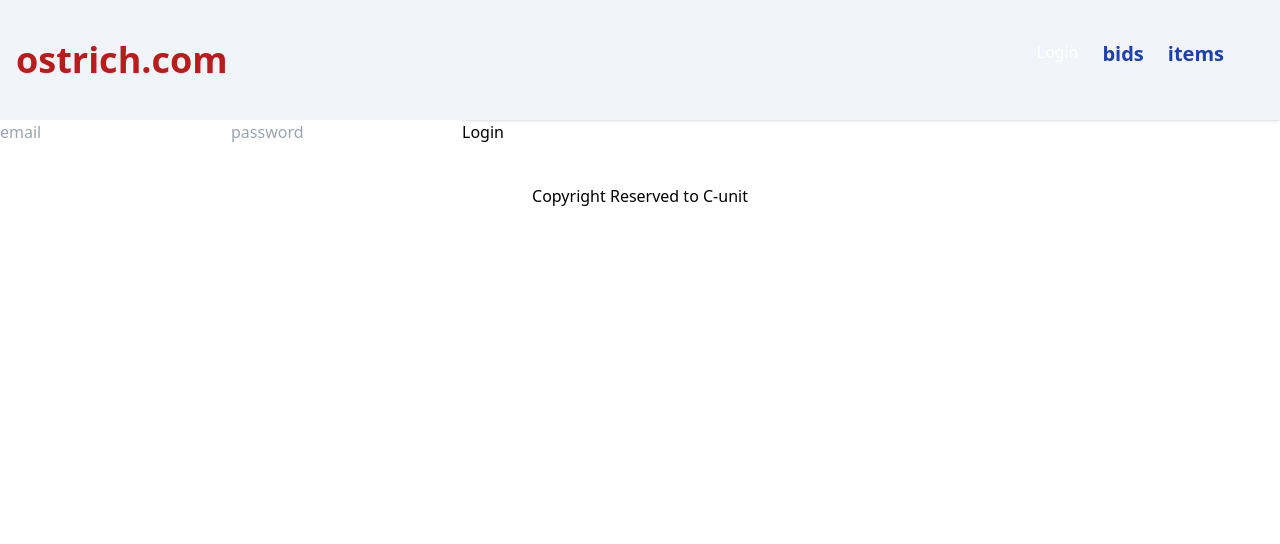
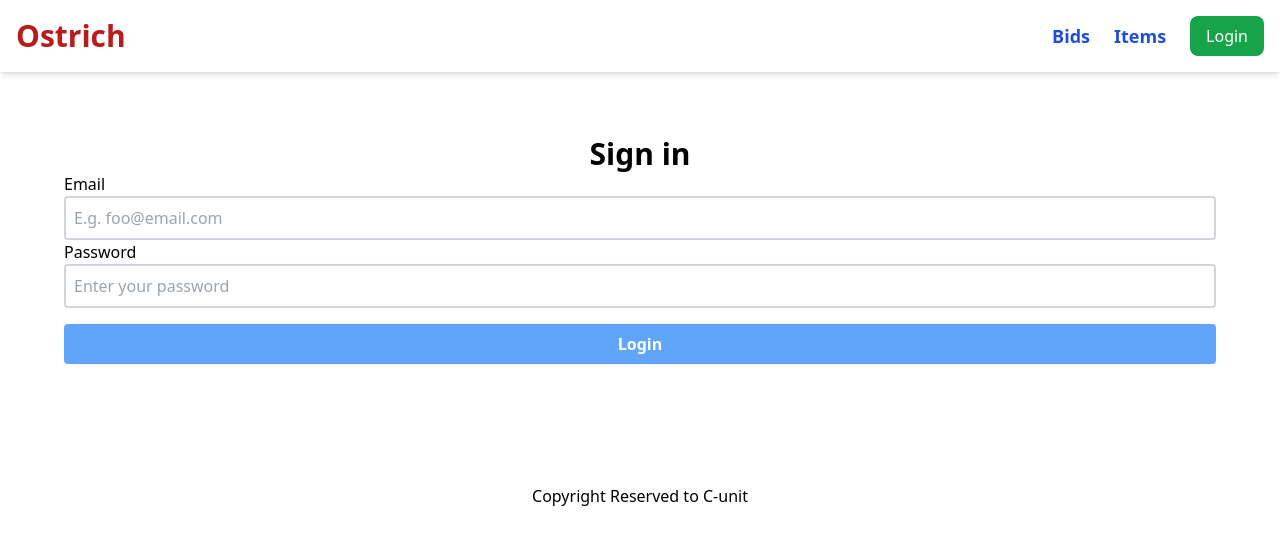
Before and after one commit to GivenMoreti/auction-app-mern-api, a React (Vite) app in the folder frontend/: page /login in a window 1280 px wide. Shown: the top 544 px of the page. Built offline with nearby package versions, Linux system fonts and the light colour scheme; no server answers.

Commit message:
Nav loggedIn as UI fixed

```diff
--- a/frontend/src/App.jsx
+++ b/frontend/src/App.jsx
@@ -39,12 +39,47 @@ function App() {
             path="/bids"
           />
 
-          <Route element={<Items />} path="/items" />
-          <Route element={<CreateItem />} path="/add-new-item" />
-          <Route element={<EditItem />} path="/items/:id" />
-          <Route element={<Details />} path="/auctions/:id" />
+          <Route
+            element={
+              <ProtectedRoute>
+                <Items />
+              </ProtectedRoute>
+            }
+            path="/items"
+          />
+          <Route
+            element={
+              <ProtectedRoute>
+                <CreateItem />
+              </ProtectedRoute>
+            }
+            path="/add-new-item"
+          />
+          <Route
+            element={
+              <ProtectedRoute>
+                <EditItem />
+              </ProtectedRoute>
+            }
+            path="/items/:id"
+          />
+          <Route
+            element={
+              <ProtectedRoute>
+                <Details />
+              </ProtectedRoute>
+            }
+            path="/auctions/:id"
+          />
 
-          <Route element={<CreateAuction />} path="/create-auction/:id" />
+          <Route
+            element={
+              <ProtectedRoute>
+                <CreateAuction />
+              </ProtectedRoute>
+            }
+            path="/create-auction/:id"
+          />
           <Route element={<NotFound />} path="*" />
         </Routes>
         <Footer />
--- a/frontend/src/components/Nav.jsx
+++ b/frontend/src/components/Nav.jsx
@@ -4,33 +4,51 @@ import { AuthContext } from "../context/AuthContext";
 
 export default function Nav() {
   const { user, logout } = useContext(AuthContext);
+
   return (
-    <div className="shadow bg-slate-100 p-4 flex justify-between">
-      <Link to={"/"} className="font-extrabold  text-4xl text-red-700 py-6">
-       ostrich.com
+    <nav className="shadow-md bg-white p-4 flex justify-between items-center">
+      {/* Logo */}
+      <Link to="/" className="font-extrabold text-3xl text-red-700">
+        Ostrich
       </Link>
-      <div className="flex justify-between  gap-6 py-6 pr-10">
-        {user ? (
-        <div>
-          <span>Logged in as {user.email}</span>
-          <button onClick={logout} style={{ marginLeft: "10px", cursor: "pointer" }}>Logout</button>
-        </div>
-      ) : (
-        <Link to="/login" style={{ color: "#fff", textDecoration: "none" }}>Login</Link>
-      )}
+
+      {/* Navigation Links */}
+      <div className="flex items-center gap-6">
         <Link
-          to={"/bids"}
-          className="font-bold  text-xl text-blue-800 hover:text-gray-600"
+          to="/bids"
+          className="font-semibold text-lg text-blue-700 hover:text-gray-600 transition"
         >
-          bids
+          Bids
         </Link>
         <Link
-          to={"/items"}
-          className="font-bold  text-xl text-blue-800 hover:text-gray-600"
+          to="/items"
+          className="font-semibold text-lg text-blue-700 hover:text-gray-600 transition"
         >
-          items
+          Items
         </Link>
+
+        {/* User Auth Section */}
+        {user ? (
+          <div className="flex items-center gap-4">
+            <span className="text-gray-700 font-medium">
+               <span className="font-semibold text-blue-600">{user.email}</span>
+            </span>
+            <button
+              onClick={logout}
+              className="bg-red-600 text-white px-4 py-2 rounded-lg hover:bg-red-700 transition"
+            >
+              Logout
+            </button>
+          </div>
+        ) : (
+          <Link
+            to="/login"
+            className="bg-green-600 text-white px-4 py-2 rounded-lg hover:bg-green-700 transition"
+          >
+            Login
+          </Link>
+        )}
       </div>
-    </div>
+    </nav>
   );
 }
--- a/frontend/src/context/AuthContext.jsx
+++ b/frontend/src/context/AuthContext.jsx
@@ -13,6 +13,7 @@ export const AuthProvider = ({ children }) => {
       setUser(res.data.user);
     } catch (error) {
       setUser(null);
+       console.error("Checking auth failed", error.response.data);
     }
   };
 
--- a/frontend/src/pages/auth/Login.jsx
+++ b/frontend/src/pages/auth/Login.jsx
@@ -1,6 +1,8 @@
 import { useContext, useState } from "react";
 import { AuthContext } from "../../context/AuthContext";
 import { useNavigate } from "react-router-dom";
+import CustomInput from "../../components/CustomInput";
+import CustomBtn from "../../components/CustomBtn";
 
 export default function Login() {
   const { login } = useContext(AuthContext);
@@ -22,20 +24,19 @@ export default function Login() {
 
 
   return (
-    <form onSubmit={handleSubmit}>
-      <input
-        type="email"
-        placeholder="email"
-        value={email}
-        onChange={(e) => setEmail(e.target.value)}
-      />
-      <input
-        type="password"
-        placeholder="password"
-        value={password}
-        onChange={(e) => setPassword(e.target.value)}
-      />
-      <button type="submit">Login</button>
+    <div className="p-16">
+    <form onSubmit={handleSubmit} >
+
+      <h1 className=" flex justify-center font-bold text-3xl my-auto">Sign in</h1>
+
+      <CustomInput label={"Email"} value={email} placeholder={"E.g. foo@email.com"} type={"email"}   onChange={(e) => setEmail(e.target.value)}/>
+
+      <CustomInput label={"Password"} value={password} placeholder={"Enter your password"} onChange={(e) => setPassword(e.target.value)} type={"password"} />
+
+      <button type="submit" className="p-2 bg-blue-400 text-white font-bold m-4 mx-auto rounded flex min-w-full justify-center">
+        Login</button>
+
     </form>
+    </div>
   );
 }
```
Also changed, not shown: 1 other file (tests, documents, lock files or other folders).
